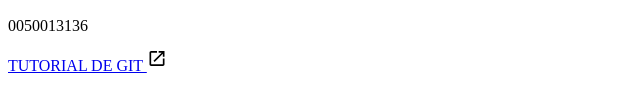
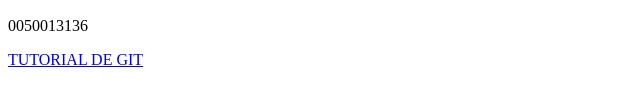
Before and after one commit to Mansufa/cscw-introducao, a plain HTML site: page index.html in a window 1280 px wide. Shown: the part 362-474 px from the top of the page, without its empty margins (0-640 px from the left). Drawn offline with Linux system fonts and the light colour scheme.

Commit message:
Update index.html

```diff
--- a/index.html
+++ b/index.html
@@ -1,5 +1,10 @@
 <!DOCTYPE html>
 <html lang="pt-br">
+    <head>
+        <title>
+        qualquerbosta
+        </title>
+    </head>
 <body>
     <section>
 
@@ -7,9 +12,6 @@
                 <h1>Fellipe Mansur Ramos de Pinho</h1>
                 <p>0050013136</p>
                 <a class="btn btn-outline-info" href="https://www.youtube.com/watch?v=HVsySz-h9r4" role="button" target="_blank">TUTORIAL DE GIT
-                    <svg xmlns="http://www.w3.org/2000/svg" width="20" height="20" viewBox="0 3 24 24">
-                        <path fill="none" d="M0 0h24v24H0V0z" />
-                        <path d="M19 19H5V5h7V3H5c-1.11 0-2 .9-2 2v14c0 1.1.89 2 2 2h14c1.1 0 2-.9 2-2v-7h-2v7zM14 3v2h3.59l-9.83 9.83 1.41 1.41L19 6.41V10h2V3h-7z" /></svg></a>
 
     </section>
 
```
